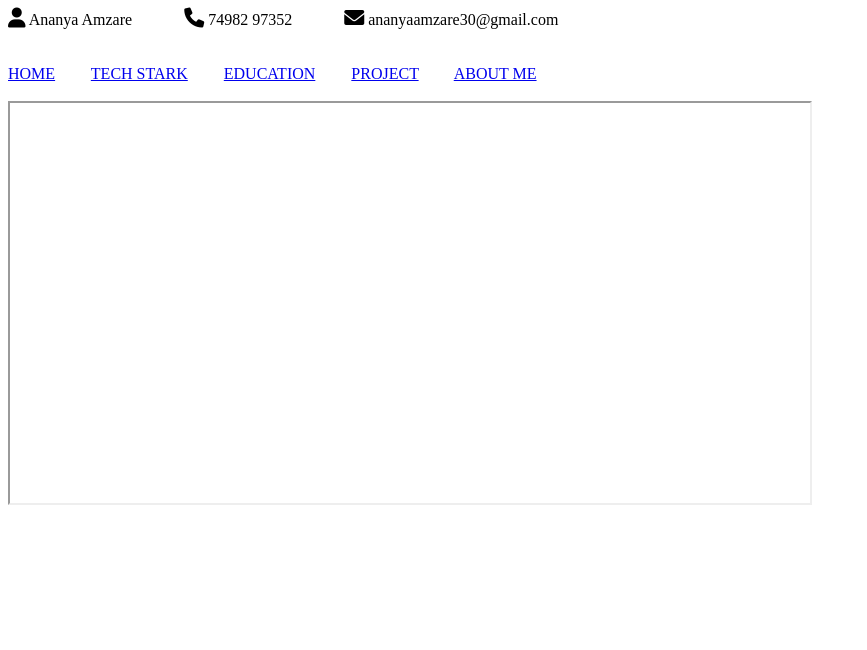
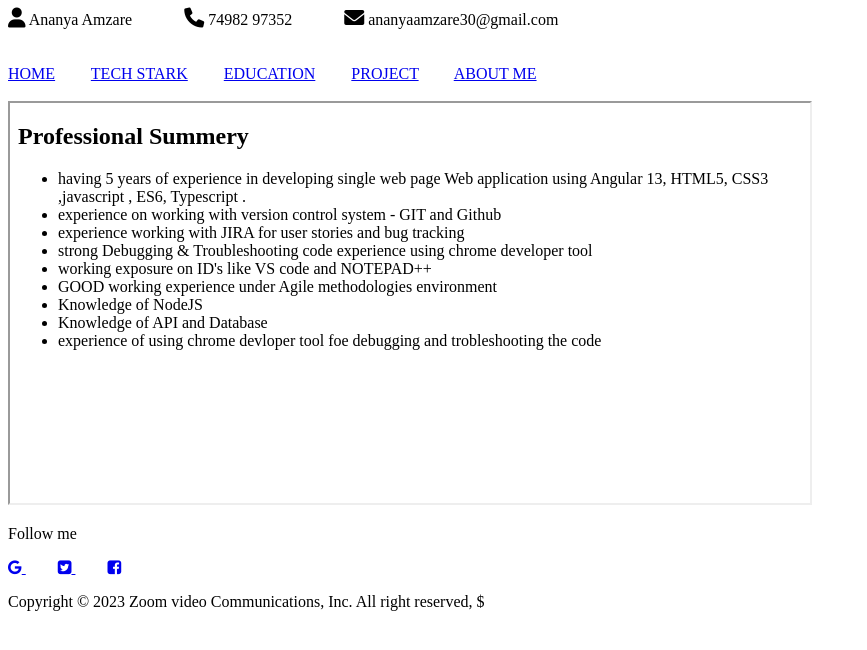
Before and after one commit to ananyaamzare/my-profile, a plain HTML site: page index.html in a window 1280 px wide. Shown: the whole page, without its empty margins (0-867 px from the left). Drawn offline with Linux system fonts and the light colour scheme.

Commit message:
footer
added footer section

Co-Authored-By: ananyaamzare <163383229+ananyaamzare@users.noreply.github.com>

```diff
--- a/index.html
+++ b/index.html
@@ -7,6 +7,10 @@
     <link
       rel="stylesheet"
       href="https://cdnjs.cloudflare.com/ajax/libs/font-awesome/6.0.0-beta3/css/all.min.css"
+    />
+    <link
+      rel="stylesheet"
+      href="https://cdnjs.cloudflare.com/ajax/libs/font-awesome/4.7.0/css/font-awesome.min.css"
     />
   </head>
   <body>
@@ -25,15 +29,41 @@
 
     <nav>
       <span>
-        <a href="home.html" target="myFrame">HOME</a> &nbsp; &nbsp; &nbsp; &nbsp;
-        <a href="technoStack.html" target="myFrame">TECH STARK</a> &nbsp; &nbsp; &nbsp; &nbsp;
-        <a href="education.html" target="myFrame">EDUCATION</a> &nbsp; &nbsp; &nbsp; &nbsp;
-        <a href="project.html" target="myFrame">PROJECT</a> &nbsp; &nbsp; &nbsp; &nbsp;
+        <a href="home.html" target="myFrame">HOME</a> &nbsp; &nbsp; &nbsp;
+        &nbsp; <a href="technoStack.html" target="myFrame">TECH STARK</a> &nbsp;
+        &nbsp; &nbsp; &nbsp;
+        <a href="education.html" target="myFrame">EDUCATION</a> &nbsp; &nbsp;
+        &nbsp; &nbsp; <a href="project.html" target="myFrame">PROJECT</a> &nbsp;
+        &nbsp; &nbsp; &nbsp;
         <a href="aboutMe.html" target="myFrame">ABOUT ME</a> &nbsp; &nbsp;
         &nbsp; &nbsp;
       </span>
     </nav>
     <br />
-    <iframe width="800px" height="400px" src="" name="myFrame"></iframe>
+    <iframe
+      width="800px"
+      height="400px"
+      src="home.html"
+      name="myFrame"
+    ></iframe>
+
+    <footer>
+      <p>Follow me</p>
+
+      <a href="https://www.google.com/" target="_blank">
+        <i class="fa fa-google" aria-hidden="true"></i>
+      </a>
+
+      &nbsp; &nbsp; &nbsp; &nbsp;
+      <a href="https://www.twitter.com/" target="_blank">
+        <i class="fa fa-twitter-square" aria-hidden="true"></i>
+      </a>
+      &nbsp; &nbsp; &nbsp; &nbsp;
+
+      <a href="https://www.facebook.com/" target="_blank">
+        <i class="fa fa-facebook-square" aria-hidden="true"></i>
+      </a>
+      <p>Copyright &copy; 2023 Zoom video Communications, Inc. All right reserved, &dollar;</p>
+    </footer>
   </body>
 </html>
```
